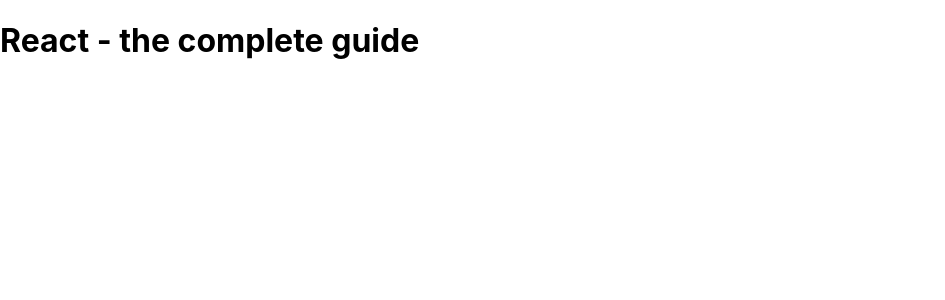
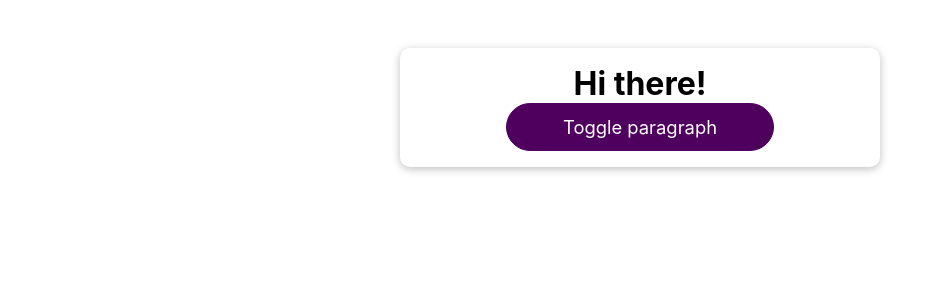
Before and after one commit to alistkov/react-course, a React (Create React App) app: page / in a window 1280 px wide. Shown: the top 300 px of the page, without its empty margins (0-945 px from the left). Built offline with nearby package versions, Linux system fonts and the light colour scheme; the HTML template or start-up script is replaced by a standard one.

Commit message:
video 152

```diff
--- /dev/null
+++ b/src/App.css
@@ -0,0 +1,14 @@
+.app {
+    margin: 3rem auto;
+    width: 30rem;
+    padding: 1rem;
+    background: white;
+    box-shadow: 0 2px 8px rgba(0, 0, 0, 0.26);
+    border-radius: 10px;
+    text-align: center;
+}
+
+.app h1 {
+    margin: 0;
+    text-align: center;
+}
--- a/src/App.js
+++ b/src/App.js
@@ -1,5 +1,24 @@
+import React, { useState } from 'react';
+
+import './App.css';
+import Button from './components/UI/Button/Button';
+
 const App = () => {
-  return <h1>React - the complete guide</h1>;
+  const [paragraphIsVisible, setParagraphIsVisible] = useState(false);
+
+  console.log('App running!');
+
+  const toggleVisible = () => {
+    setParagraphIsVisible((prevState) => !prevState);
+  };
+
+  return (
+    <div className="app">
+      <h1>Hi there!</h1>
+      {paragraphIsVisible && <p>This is new!</p>}
+      <Button onClick={toggleVisible}>Toggle paragraph</Button>
+    </div>
+  );
 };
 
 export default App;
--- /dev/null
+++ b/src/components/UI/Button/Button.js
@@ -0,0 +1,18 @@
+import React from 'react';
+
+import classes from './Button.module.css';
+
+const Button = (props) => {
+  return (
+    <button
+      type={props.type || 'button'}
+      className={`${classes.button} ${props.className}`}
+      onClick={props.onClick}
+      disabled={props.disabled}
+    >
+      {props.children}
+    </button>
+  );
+};
+
+export default Button;
--- /dev/null
+++ b/src/components/UI/Button/Button.module.css
@@ -0,0 +1,30 @@
+.button {
+  font: inherit;
+  border: 1px solid #4f005f;
+  background: #4f005f;
+  color: white;
+  padding: 0.75rem 3.5rem;
+  cursor: pointer;
+  font-size: 1.15rem;
+  border-radius: 30px;
+}
+
+.button:hover,
+.button:active {
+  background: #741188;
+  border-color: #741188;
+}
+
+.button:focus {
+  outline: none;
+}
+
+button:disabled,
+button:focus:disabled,
+button:hover:disabled,
+button:active:disabled {
+  background: #ccc;
+  border-color: #ccc;
+  color: #666666;
+  cursor: not-allowed;
+}
```
